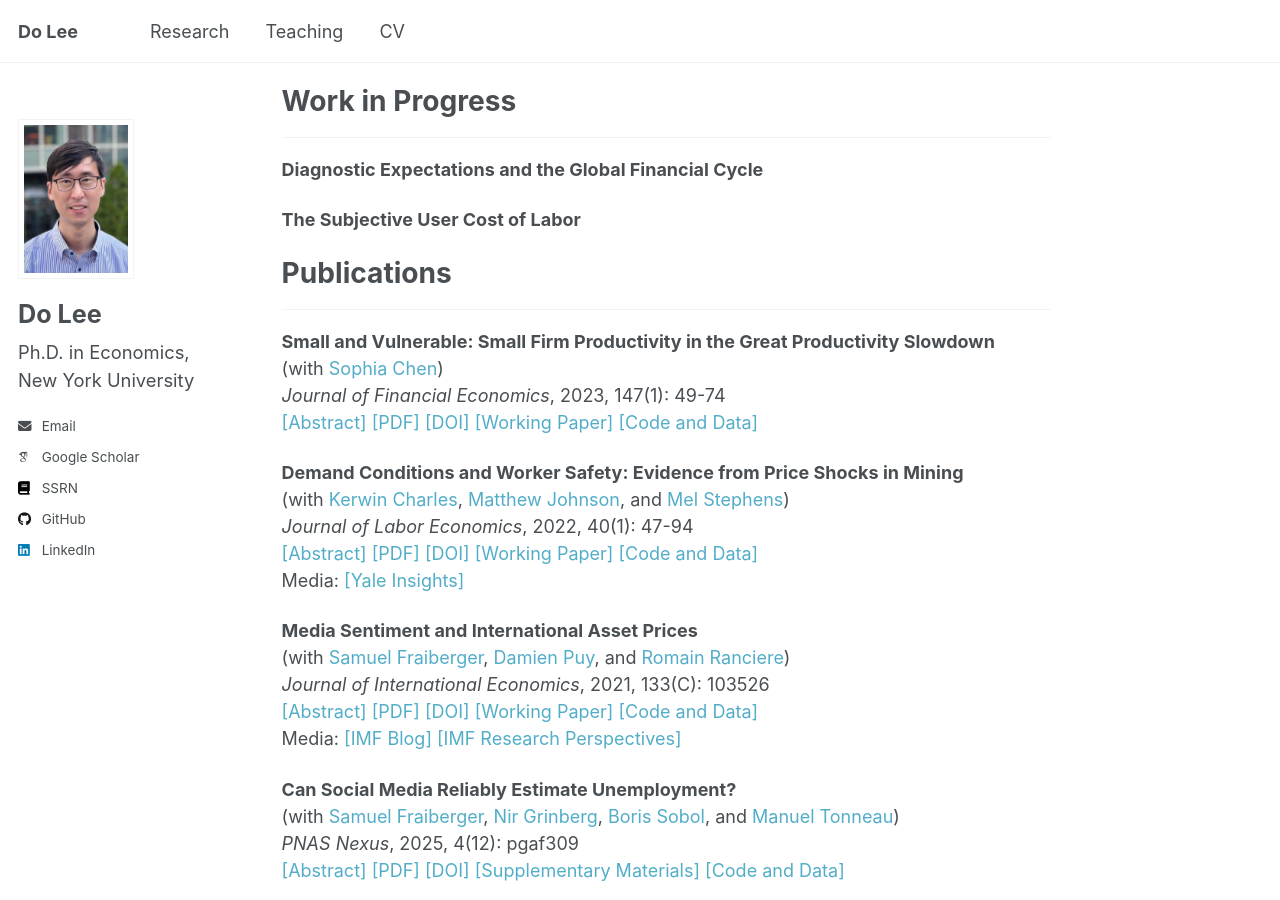
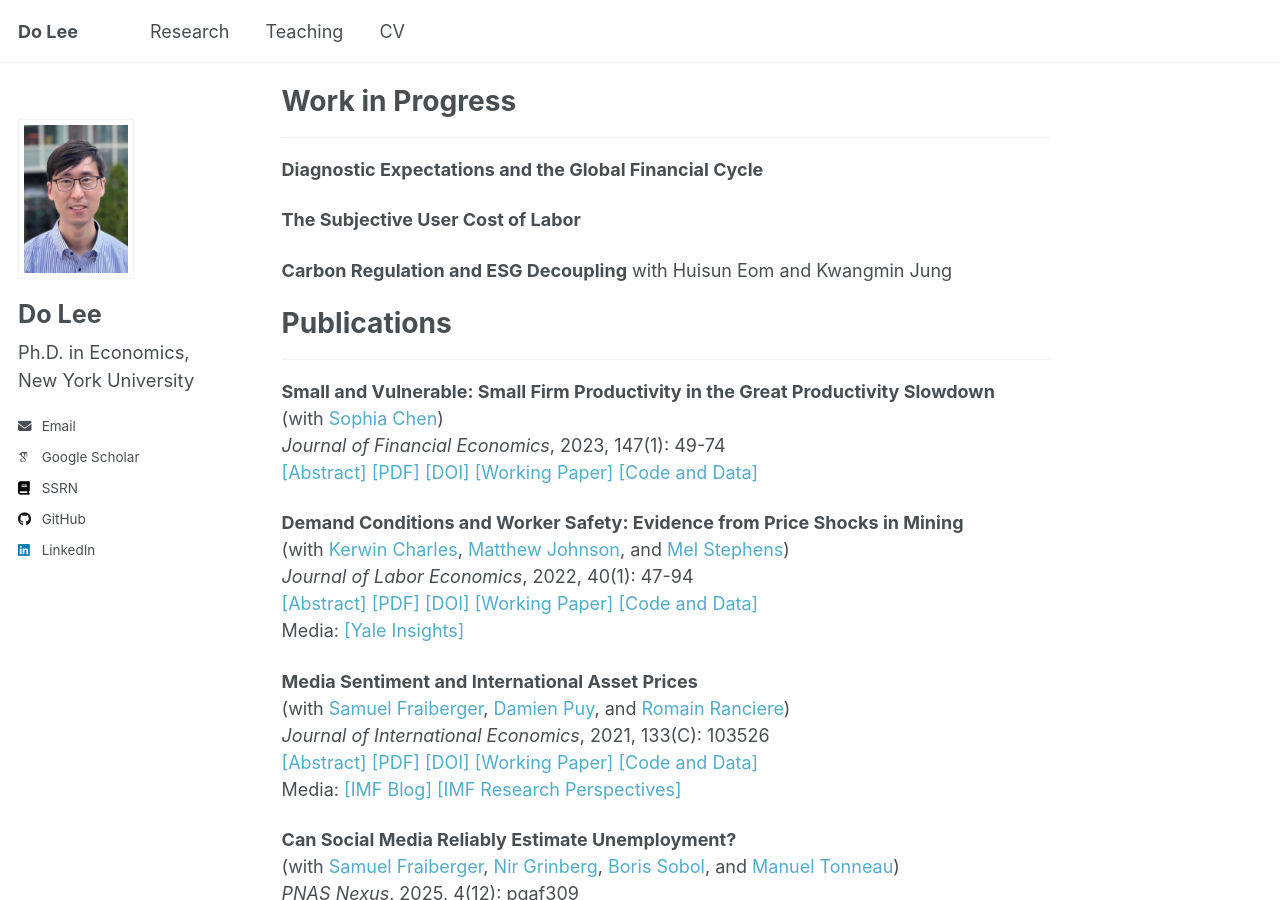
Before and after one commit to doqlee/doqlee.github.io, a Jekyll site: the page built from _pages/main.md, in a window 1280 px wide and 900 px high, scrolled down 1853 px. Built offline with Jekyll 4.4.1, drawn with Linux system fonts in a browser that asks for light colours; some web fonts are replaced.

Commit message:
Update main.md

```diff
--- a/_pages/main.md
+++ b/_pages/main.md
@@ -182,6 +182,7 @@ Work in Progress
 
 **The Subjective User Cost of Labor**
 
+**Carbon Regulation and ESG Decoupling** with Huisun Eom and Kwangmin Jung
 
 Publications
 =========
```
